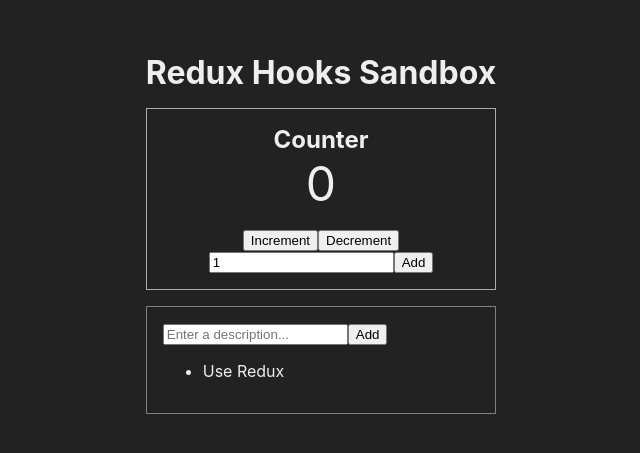
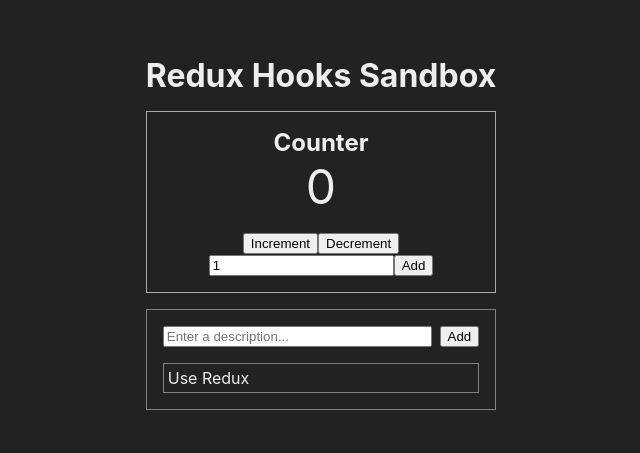
Before and after one commit to rmkane/redux-hooks, a React (Create React App) app: page / in a window 1280 px wide. Shown: the part 167-620 px from the top of the page, without its empty margins (319-959 px from the left). Built offline with nearby package versions, Linux system fonts and the light colour scheme.

Commit message:
Updated lint settings

```diff
--- a/package.json
+++ b/package.json
@@ -20,8 +20,9 @@
     "build": "react-scripts build",
     "test": "react-scripts test",
     "eject": "react-scripts eject",
-    "lint": "eslint ./ --ignore-path .gitignore",
-    "lint:fix": "npm run lint --fix"
+    "lint": "npx eslint --ext .jsx,.js .",
+    "lint:fix": "npx eslint --cache --fix --ext .jsx,.js .",
+    "lint:fix:all": "npx eslint --fix --ext .jsx,.js ."
   },
   "eslintConfig": {
     "extends": [
--- a/src/app/components/common/Todo.jsx
+++ b/src/app/components/common/Todo.jsx
@@ -12,7 +12,7 @@
   return useMemo(
     () => (
       <div className="Todo">
-        <div>
+        <div className="Todo-Add">
           <input
             type="text"
             placeholder="Enter a description..."
@@ -26,9 +26,11 @@
             Add
           </button>
         </div>
-        <ul>
+        <ul className="Todo-List">
           {todoList.map(({ id, text }) => (
-            <li key={id}>{text}</li>
+            <li className="Todo-Item" key={id}>
+              {text}
+            </li>
           ))}
         </ul>
       </div>
--- a/src/app/features/counterSlice.js
+++ b/src/app/features/counterSlice.js
@@ -13,8 +13,8 @@
     decrement: (state) => {
       state.value -= 1;
     },
-    incrementByAmount: (state, { payload }) => {
-      state.value += payload;
+    incrementByAmount: (state, action) => {
+      state.value += action.payload;
     },
   },
 });
--- a/src/app/features/todoSlice.js
+++ b/src/app/features/todoSlice.js
@@ -1,4 +1,3 @@
-/* eslint-disable no-param-reassign */
 import { createSlice } from '@reduxjs/toolkit';
 
 const todoSlice = createSlice({
@@ -13,16 +12,17 @@
     ],
   },
   reducers: {
-    add: (state, { payload: { text } }) => {
-      state.list = [
+    add: (state, action) => ({
+      ...state,
+      list: [
         ...state.list,
         {
           id: state.list.reduce((maxId, { id }) => Math.max(id, maxId) + 1, -1),
           completed: false,
-          text,
+          text: action.payload.text,
         },
-      ];
-    },
+      ],
+    }),
   },
 });
 
--- a/src/css/Todo.css
+++ b/src/css/Todo.css
@@ -2,3 +2,29 @@
   border: thin solid grey;
   padding: 1em;
 }
+
+.Todo-List {
+  display: flex;
+  flex-direction: column;
+  list-style-type: none;
+  margin: 0;
+  padding: 0;
+  gap: 0.5em;
+  margin-top: 1em;
+}
+
+.Todo-Add {
+  display: flex;
+  gap: 0.5em;
+}
+
+.Todo-Add input {
+  display: flex;
+  flex: 1;
+}
+
+.Todo-Item {
+  display: flex;
+  border: thin solid grey;
+  padding: 0.25em;
+}
```
Also changed, not shown: 2 other files (tests, documents, lock files or other folders).
